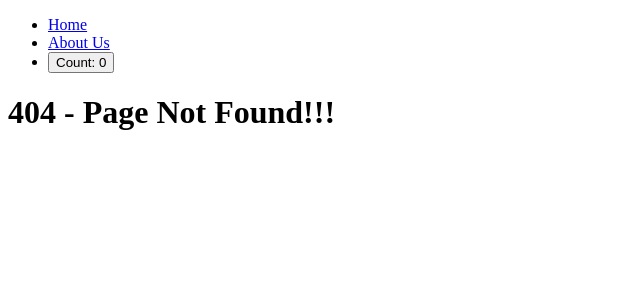
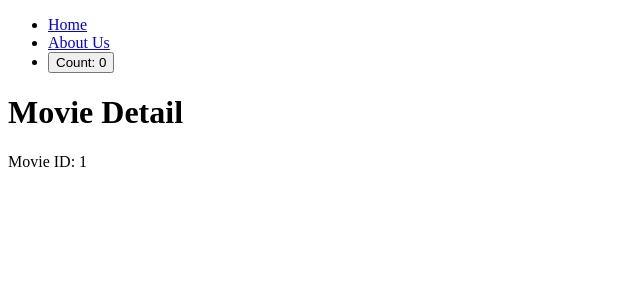
Before and after one commit to Jeongjjuna/gongcha, a Next.js app in the folder basic/: page /movie/1 in a window 1280 px wide. Before the commit this address had no page. Shown: the top 300 px of the page, without its empty margins (0-640 px from the left). Built offline with nearby package versions, Linux system fonts and the light colour scheme.

Commit message:
feat: 동적 라우팅 적용

```diff
--- /dev/null
+++ b/basic/app/(movies)/movie/[id]/page.tsx
@@ -0,0 +1,8 @@
+export default function MovieDetailPage({ params }: { params: { id: string } }) {
+    return (
+        <div>
+            <h1>Movie Detail</h1>
+            <p>Movie ID: {params.id}</p>
+        </div>
+    );
+}
```
Also changed, not shown: 1 other file (tests, documents, lock files or other folders).
